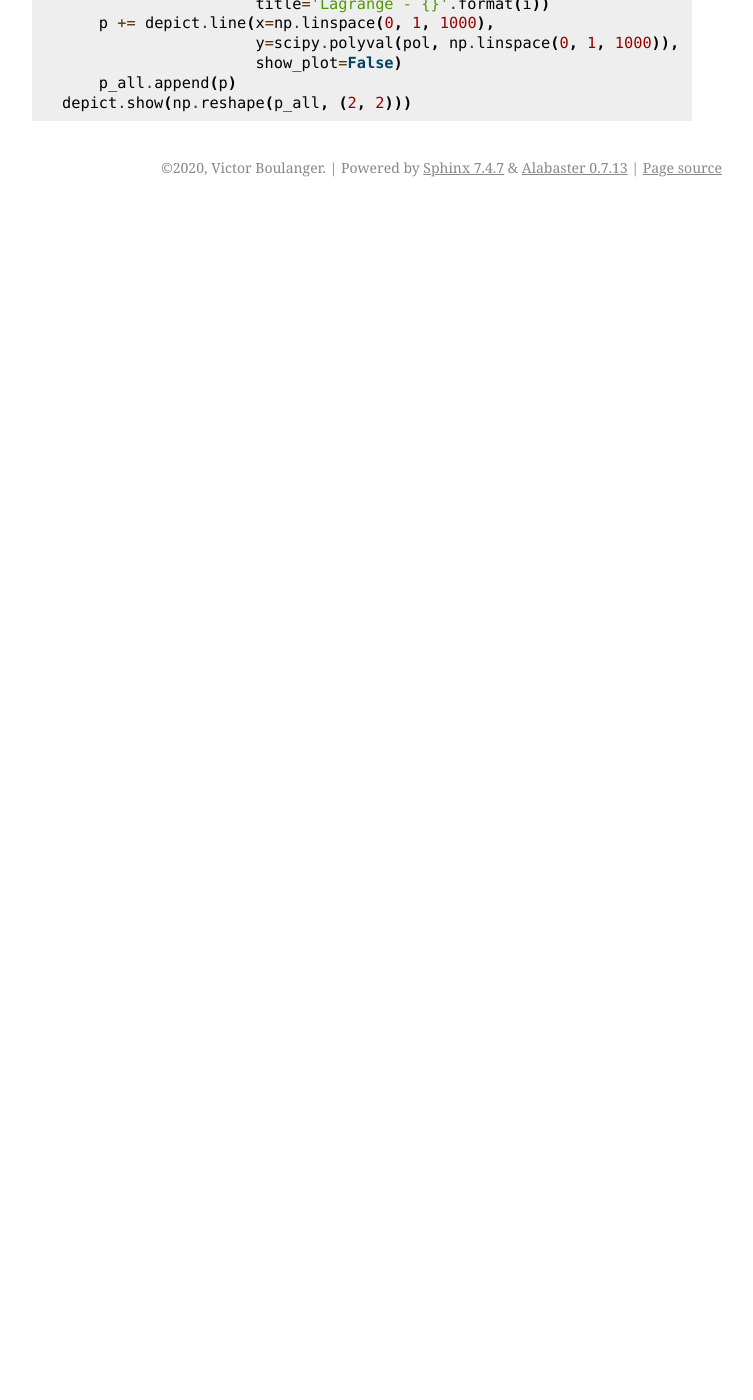
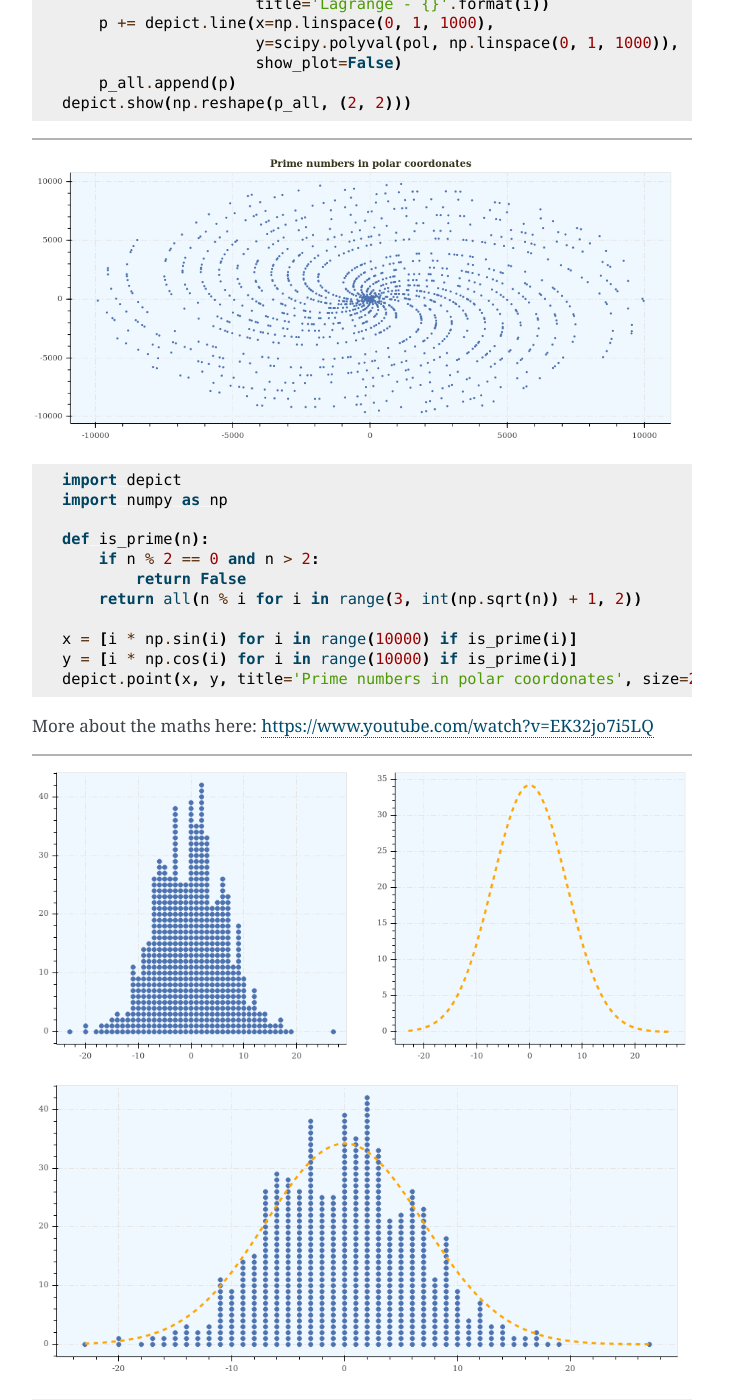
Before and after one commit to vboulanger/depict, a Sphinx documentation site: the page built from docs/gallery.rst, in a window 1280 px wide and 1400 px high, scrolled down 937 px. Shown: the whole window, without its empty margins (388-1141 px from the left). Built offline with Sphinx 7.4.7, drawn with Linux system fonts in a browser that asks for light colours; before the commit the page ends 1144 px from its top, so only the background shows below that; some of the changed text lies outside the part shown.

Commit message:
Add examples

```diff
--- a/docs/gallery.rst
+++ b/docs/gallery.rst
@@ -21,3 +21,49 @@ Gallery
                          show_plot=False)
         p_all.append(p)
     depict.show(np.reshape(p_all, (2, 2)))
+
+------------
+
+.. image:: _static/example_gallery_2.png
+
+::
+
+    import depict
+    import numpy as np
+
+    def is_prime(n):
+        if n % 2 == 0 and n > 2:
+            return False
+        return all(n % i for i in range(3, int(np.sqrt(n)) + 1, 2))
+
+    x = [i * np.sin(i) for i in range(10000) if is_prime(i)]
+    y = [i * np.cos(i) for i in range(10000) if is_prime(i)]
+    depict.point(x, y, title='Prime numbers in polar coordonates', size=2)
+
+More about the maths here: https://www.youtube.com/watch?v=EK32jo7i5LQ
+
+------------
+
+.. image:: _static/example_gallery_3.png
+
+::
+
+    from collections import Counter
+    from itertools import repeat
+
+    import depict
+    import numpy as np
+    import scipy
+
+    normal = np.round(np.random.normal(size=600, scale=7))
+    counter = Counter(normal)
+
+    y = np.concatenate([range(counter[i]) for i in np.arange(normal.min(), normal.max() + 1)])
+    x = np.concatenate([list(repeat(i, counter[i])) for i in np.arange(normal.min(), normal.max() + 1)])
+    p_point = depict.point(x, y, show_plot=False)
+
+    x = np.linspace(normal.min(), normal.max(), num=1000)
+    y = scipy.stats.norm.pdf(x, loc=0, scale=7) * 600
+    p_line = depict.line(x=x, y=y, color='Orange', style='-', line_width=3, show_plot=False)
+
+    depict.show([[p_point, p_line], p_point + p_line])
```
Also changed, not shown: docs/histogram.rst (+24 -0 lines), docs/line.rst (+20 -0 lines), docs/_static/ex_histogram_1.png (added), docs/_static/ex_histogram_2.png (added), docs/_static/ex_line_5.png (added), docs/_static/example_gallery_2.png (added), docs/_static/example_gallery_3.png (added), 1 other file.
